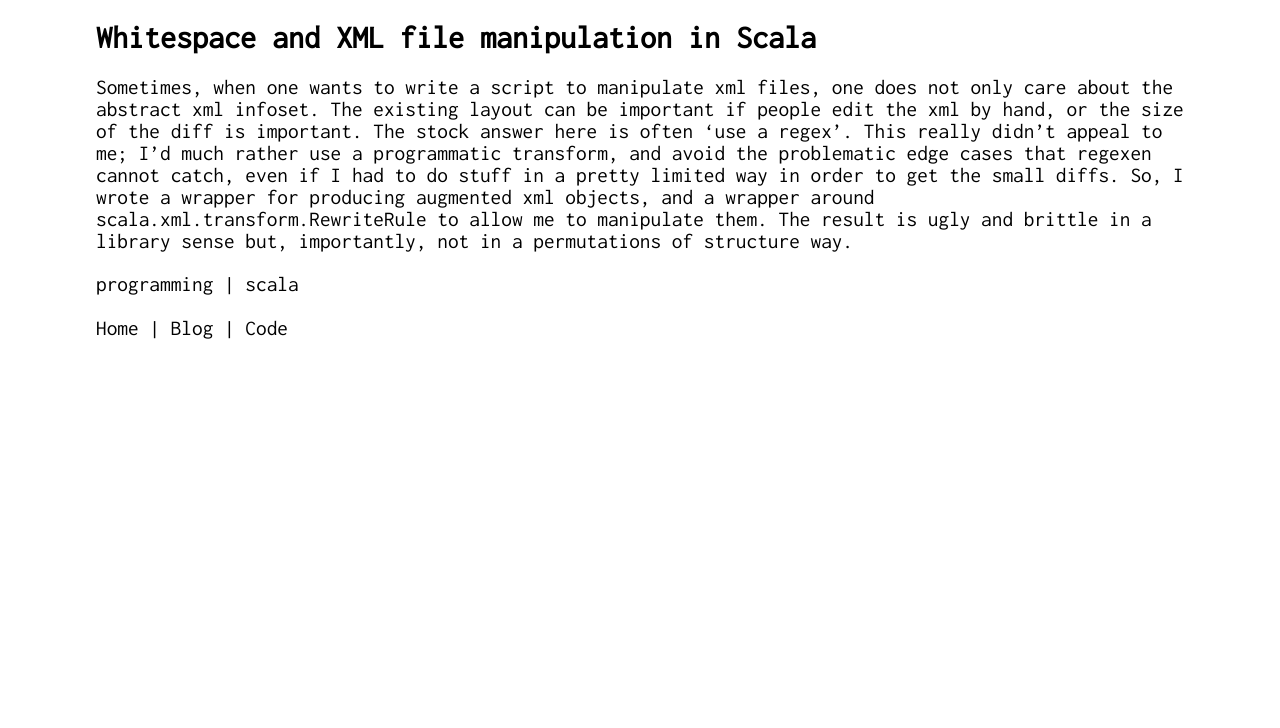
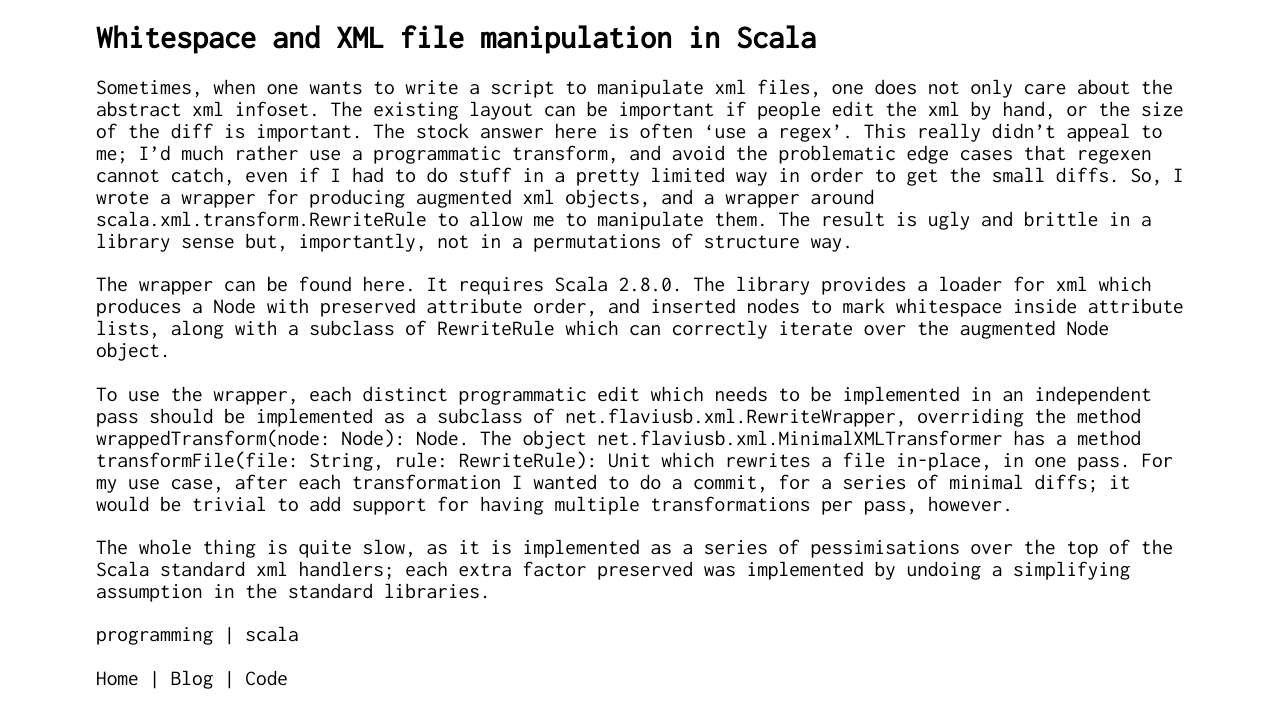
Before and after one commit to flaviusb/flaviusb.github.com, a Jekyll site: the page built from _posts/2010-08-06-whitespace.md, in a window 1280 px wide. Shown: the top 728 px of the page. Built offline with Jekyll 4.4.1, drawn with Linux system fonts in a browser that asks for light colours; Markdown is read by kramdown in place of the engine named in the settings.

Commit message:
Added note about where, what and how for the RewriteWrapper.

```diff
--- a/_posts/2010-08-06-whitespace.md
+++ b/_posts/2010-08-06-whitespace.md
@@ -8,3 +8,9 @@ tags:
 
 Sometimes, when one wants to write a script to manipulate xml files, one does not only care about the abstract xml infoset. The existing layout can be important if
 people edit the xml by hand, or the size of the diff is important. The stock answer here is often 'use a regex'. This really didn't appeal to me; I'd much rather use a programmatic transform, and avoid the problematic edge cases that regexen cannot catch, even if I had to do stuff in a pretty limited way in order to get the small diffs. So, I wrote a wrapper for producing augmented xml objects, and a wrapper around scala.xml.transform.RewriteRule to allow me to manipulate them. The result is ugly and brittle in a library sense but, importantly, not in a permutations of structure way.
+
+The wrapper can be found [here](http://github.com/flaviusb/minimal-xml-transform). It requires Scala 2.8.0. The library provides a loader for xml which produces a Node with preserved attribute order, and inserted nodes to mark whitespace inside attribute lists, along with a subclass of RewriteRule which can correctly iterate over the augmented Node object.
+
+To use the wrapper, each distinct programmatic edit which needs to be implemented in an independent pass should be implemented as a subclass of <span class="nc">net.flaviusb.xml.RewriteWrapper</span>, overriding the method <span class="n">wrappedTransform</span><span class="o">(</span><span class="n">node</span><span class="k">:</span> <span class="kt">Node</span><span class="o">)</span><span class="k">:</span> <span class="kt">Node</span>. The object <span class="nc">net.flaviusb.xml.MinimalXMLTransformer</span> has a method <span class="n">transformFile</span><span class="o">(</span><span class="n">file</span><span class="k">:</span> <span class="kt">String</span>, <span class="n">rule</span><span class="k">:</span> <span class="kt">RewriteRule</span><span class="o">)</span><span class="k">:</span> <span class="kt">Unit</span> which rewrites a file in-place, in one pass. For my use case, after each transformation I wanted to do a commit, for a series of minimal diffs; it would be trivial to add support for having multiple transformations per pass, however.
+
+The whole thing is quite slow, as it is implemented as a series of pessimisations over the top of the Scala standard xml handlers; each extra factor preserved was implemented by undoing a simplifying assumption in the standard libraries.
```
